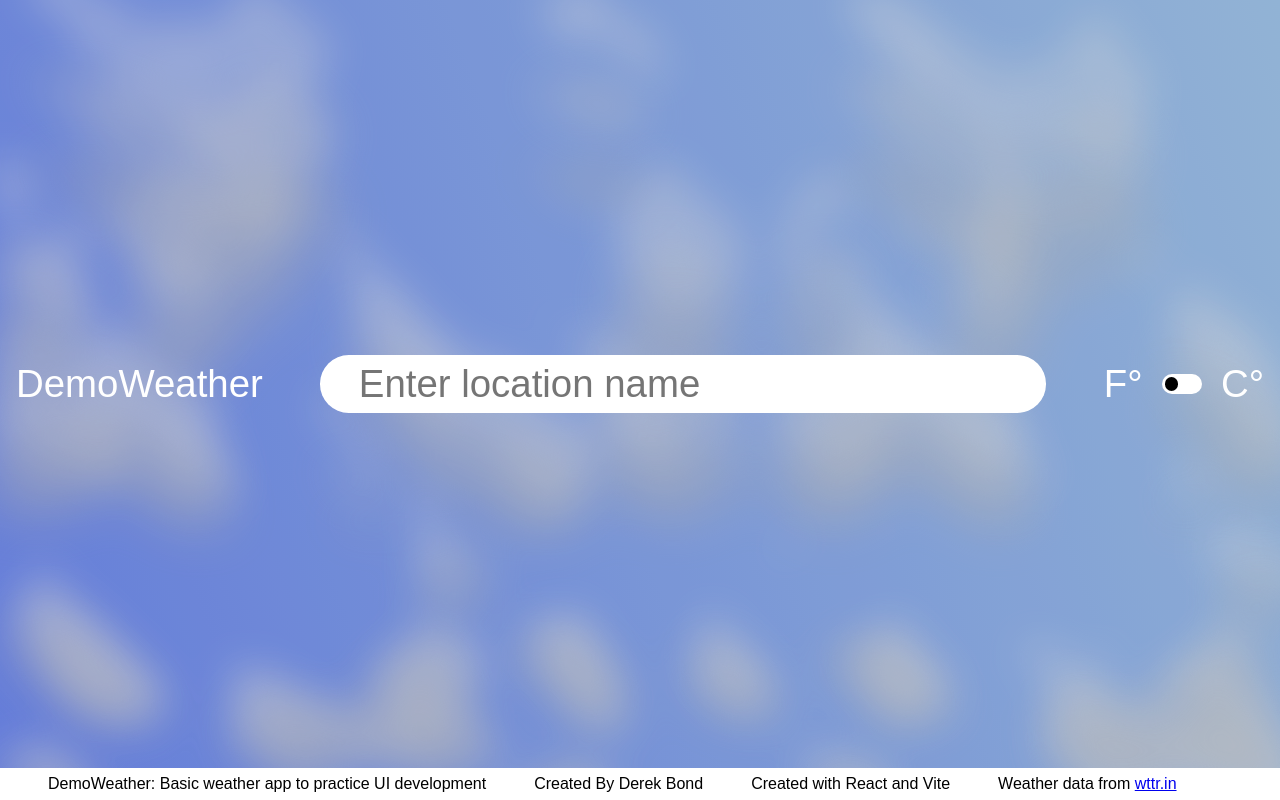
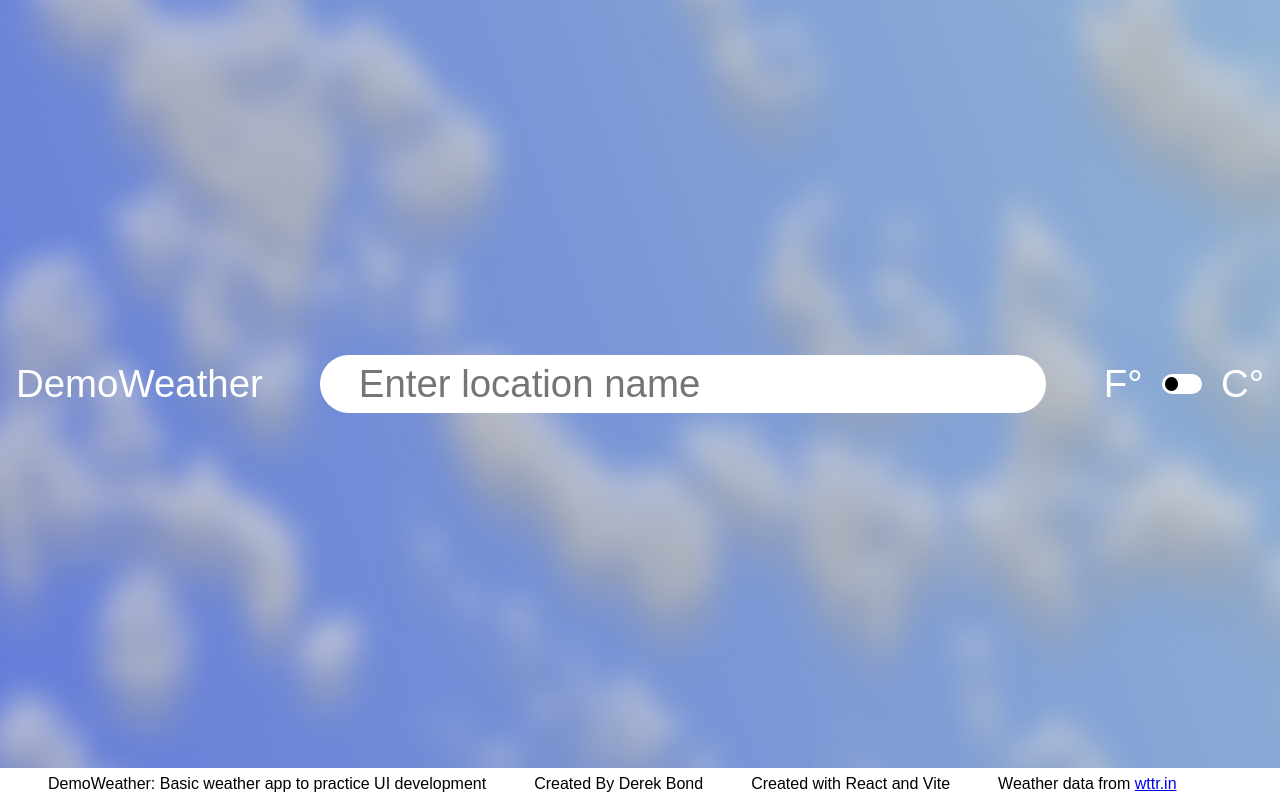
Before and after one commit to drB-dotjpg/DemoWeather, a React (Vite) app: page / in a window 1280 px wide. Built offline with nearby package versions, Linux system fonts and the light colour scheme; the HTML template or start-up script is replaced by a standard one; a web font is replaced by a local one.

Commit message:
make clouds look better (really slow in firefox might remove)

```diff
--- a/src/components/Background.tsx
+++ b/src/components/Background.tsx
@@ -43,18 +43,18 @@ export default function Background({ weatherDesc }: BackgroundProps) {
 
     return (
         <div className='background' ref={background}>
-            <svg width="0" height="0">
+            <svg>
                 <filter id="filter-back">
-                    <feTurbulence type="fractalNoise" baseFrequency=".01" numOctaves="6" seed="0" />
-                    <feDisplacementMap in="SourceGraphic" scale="200" />
+                    <feTurbulence type="fractalNoise" baseFrequency=".01" numOctaves="5" seed="0" />
+                    <feDisplacementMap in="SourceGraphic" scale="400"  />
                 </filter>
                 <filter id="filter-middle">
-                    <feTurbulence type="fractalNoise" baseFrequency=".01" numOctaves="2" seed="0" />
-                    <feDisplacementMap in="SourceGraphic" scale="100" />
+                    <feTurbulence type="fractalNoise" baseFrequency=".01" numOctaves="3" seed="0" />
+                    <feDisplacementMap in="SourceGraphic" scale="400" />
                 </filter>
                 <filter id="filter-front">
-                    <feTurbulence type="fractalNoise" baseFrequency=".01" numOctaves="2" seed="0" />
-                    <feDisplacementMap in="SourceGraphic" scale="60" />
+                    <feTurbulence type="fractalNoise" baseFrequency=".01" numOctaves="1" seed="0" />
+                    <feDisplacementMap in="SourceGraphic" scale="300" />
                 </filter>
             </svg>
             <div className="clouds back"></div>
--- a/src/styles/Background.css
+++ b/src/styles/Background.css
@@ -17,22 +17,23 @@
     left: 0;
     width: 100vw;
     height: 100vh;
-    opacity: .4;
     background: url('/texture.png');
-    background-size: contain;
+    background-repeat: repeat;
 }
 
 .clouds.back {
-    filter: url("#filter-back") blur(20px);
-
+    filter: url("#filter-back") blur(15px);
+    opacity: .7;
 }
 
 .clouds.middle {
-    filter: brightness(.9) url("#filter-middle") blur(25px);
-    transform: translateY(40px) scaleY(.9);
+    filter: brightness(.8) url("#filter-middle") blur(18px);
+    transform: translateY(40px);
+    opacity: .5;
 }
 
 .clouds.front {
-    filter: brightness(.8) url("#filter-front") blur(30px);
-    transform: translateY(80px) scaleY(.8);
+    filter: brightness(.7) url("#filter-front") blur(25px);
+    transform: translateY(60px);
+    opacity: .2;
 }
```
